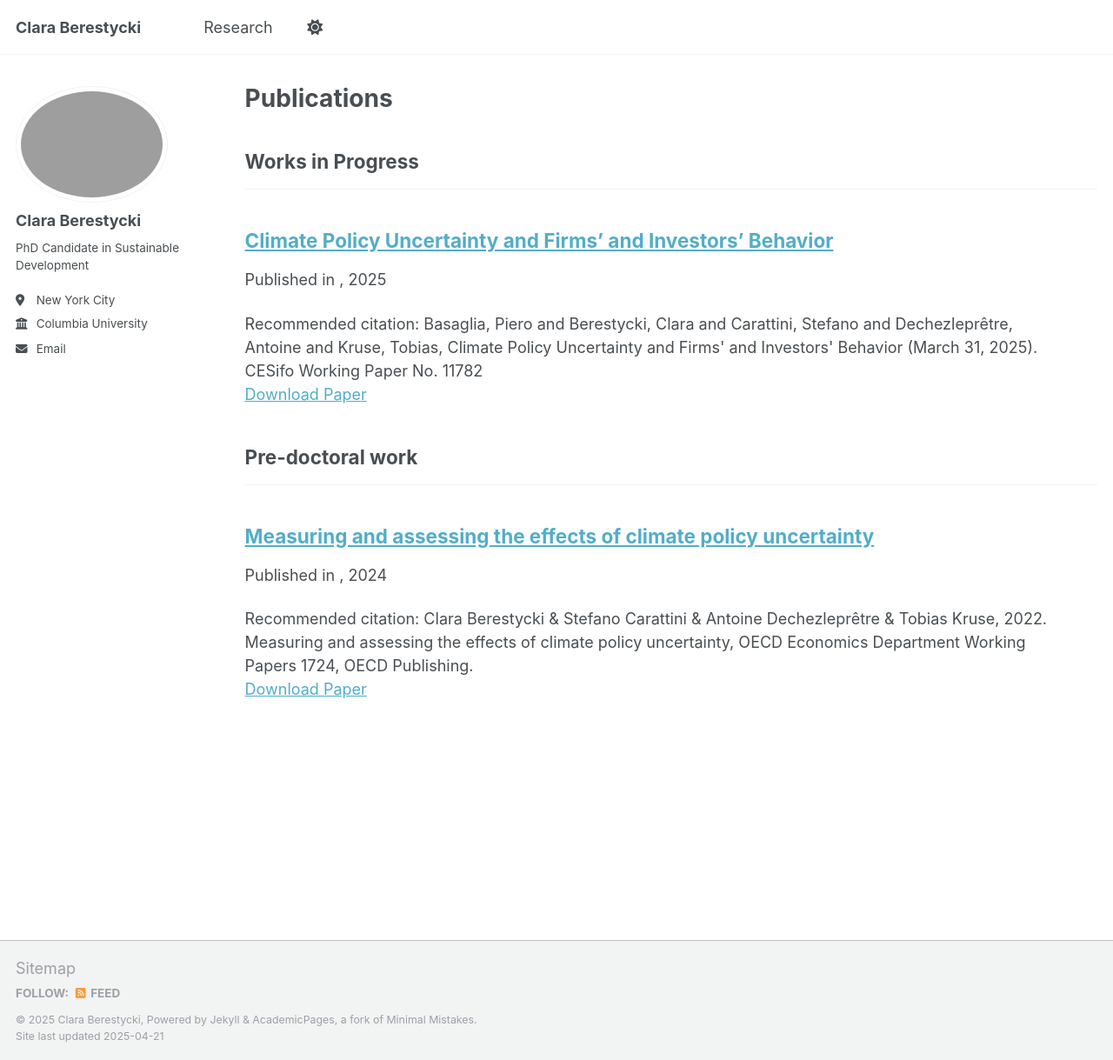
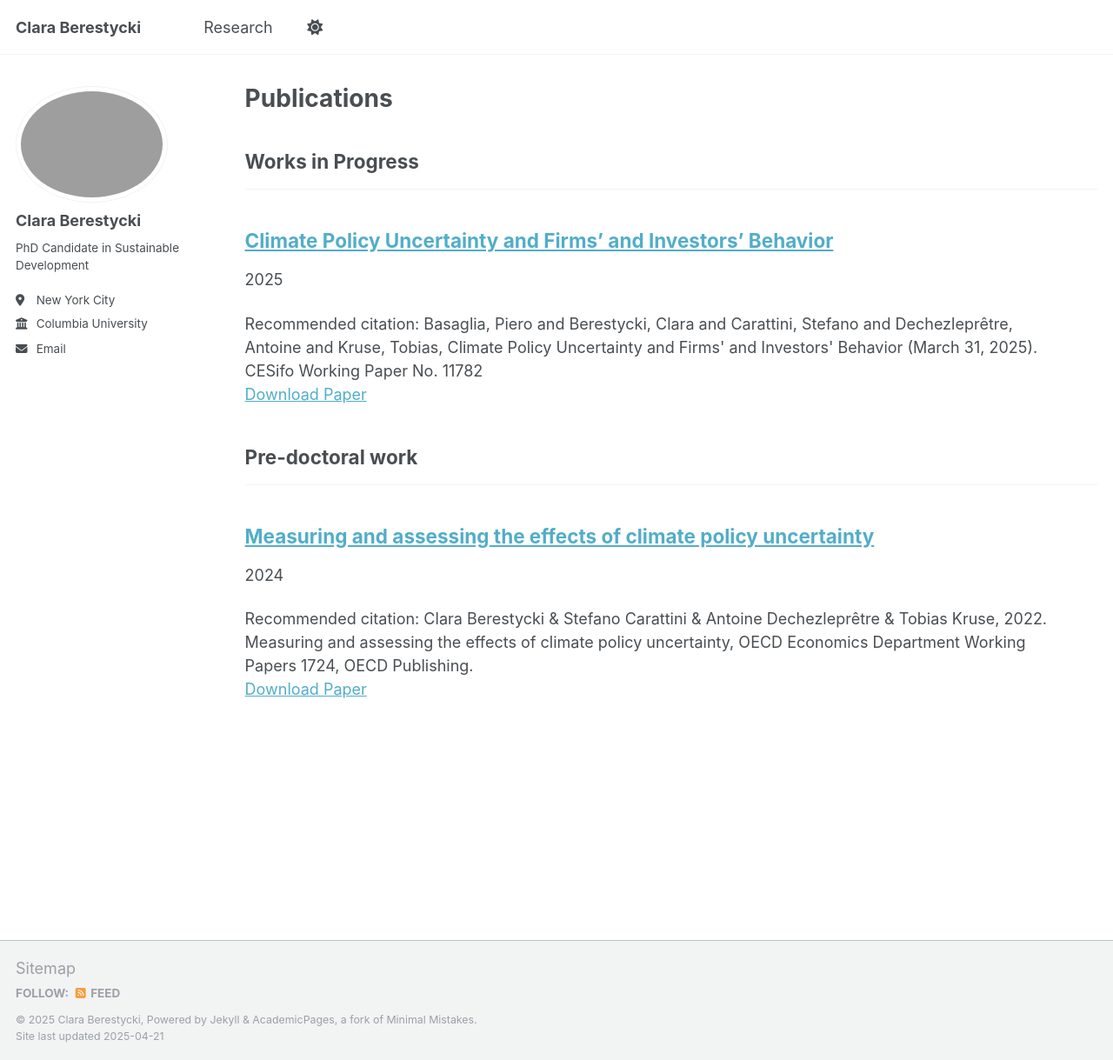
Before and after one commit to claraberes/claraberes.github.io, a Jekyll site: the page built from _pages/publications.html, in a window 1280 px wide and 1219 px high. Shown: the whole window at 87% size. Built offline with Jekyll 4.4.1, drawn with Linux system fonts in a browser that asks for light colours.

Commit message:
Update archive-single.html

```diff
--- a/_includes/archive-single.html
+++ b/_includes/archive-single.html
@@ -41,7 +41,7 @@
         {% if post.collection == 'teaching' %}
           <p> {{ post.type }}, <i>{{ post.venue }}</i>, {{ post.date | default: "1900-01-01" | date: "%Y" }} </p>
         {% elsif post.collection == 'publications' %}
-          <p>Published in <i>{{ post.venue }}</i>, {{ post.date | default: "1900-01-01" | date: "%Y" }} </p>
+          <p>{{ post.date | date: "%Y" }}</p>
         {% elsif post.date %}
          <p class="page__date"><strong><i class="fa fa-fw fa-calendar" aria-hidden="true"></i> {{ site.data.ui-text[site.locale].date_label | default: "Published:" }}</strong> <time datetime="{{ post.date | default: "1900-01-01" | date_to_xmlschema }}">{{ post.date | default: "1900-01-01" | date: "%B %d, %Y" }}</time></p>
         {% endif %}
```
